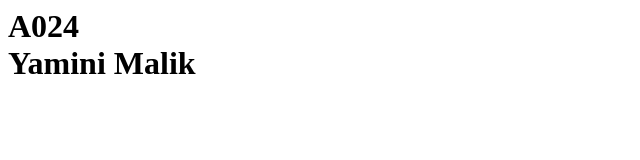
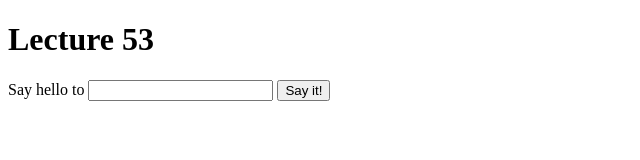
Before and after one commit to Yamini1997/Yamini, a plain HTML site: page example/index.html in a window 1280 px wide. Shown: the whole page, without its empty margins (0-640 px from the left). Drawn offline with Linux system fonts and the light colour scheme.

Commit message:
Update index.html

```diff
--- a/example/index.html
+++ b/example/index.html
@@ -1,6 +1,22 @@
-<html>
-<head>
-  <h1> A024 <br> Yamini Malik </h1>
-<script src ="https://yamini1997.github.io/Yamini/example/js/script.js"> </script>
-</head>
+<!doctype html>
+<html lang="en">
+  <head>
+    <meta charset="utf-8">
+  </head>
+<body>
+  <h1 id="title">Lecture 53</h1>
+
+  <p>
+    Say hello to
+    <input id="name" type="text">
+    <button onclick="sayHello();">
+      Say it!
+    </button>
+  </p>
+
+
+  <div id="content"></div>
+
+  <script src="js/script.js"></script>
+</body>
 </html>
```
